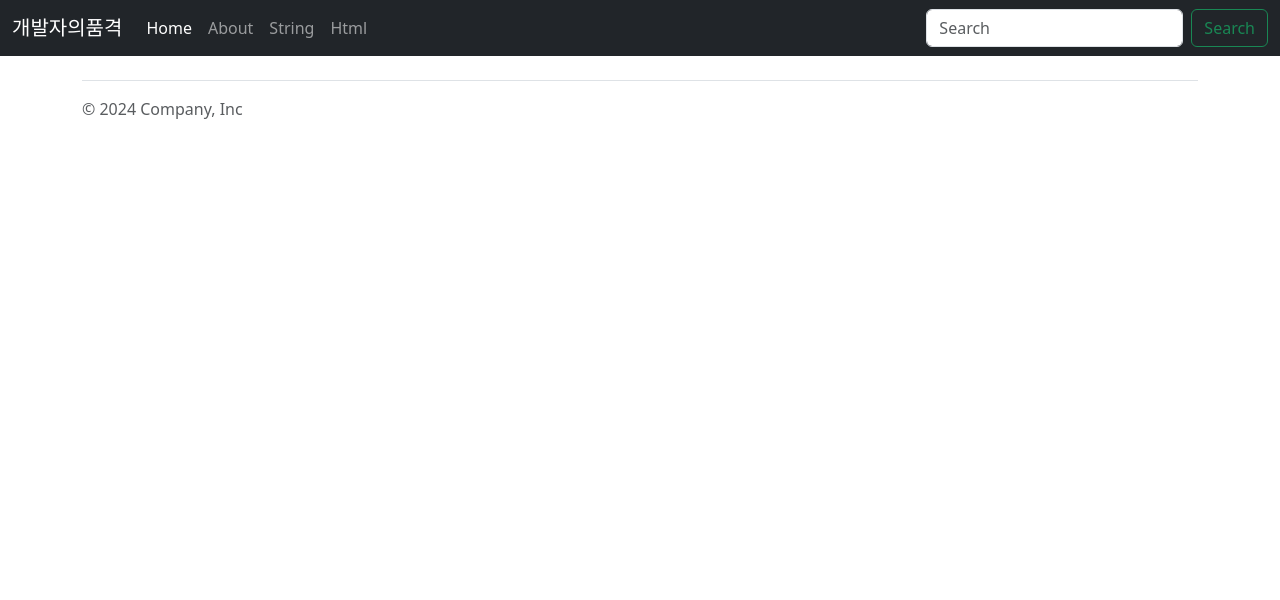
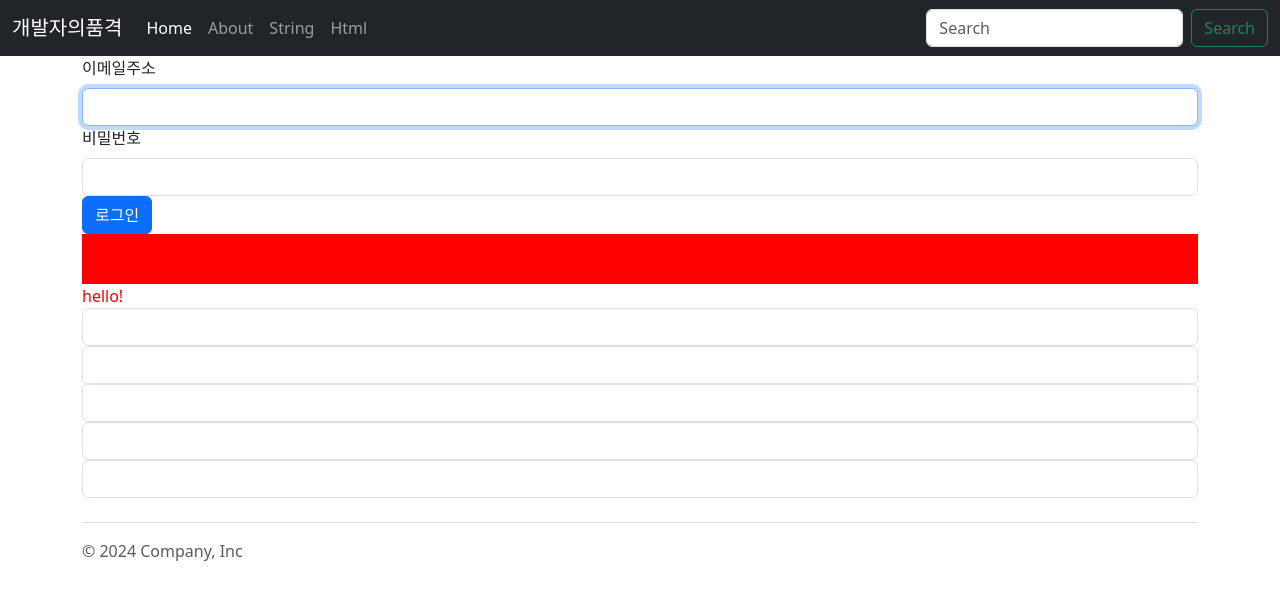
Before and after one commit to YeongBinByeon/vue-developer, a Vue app in the folder project/: page /advanced/directive in a window 1280 px wide. Shown: the top 600 px of the page. Built offline with nearby package versions, Linux system fonts and the light colour scheme.

Commit message:
2-1. Custom Directive

```diff
--- a/project/src/main.js
+++ b/project/src/main.js
@@ -11,4 +11,44 @@
 app.use(store)
 app.use(router)
 app.component('page-title', PageTitle) // 특정 컴포넌트를 글로벌하게 선언하여 다른 곳에서 아요할 수 있다.
+app.directive('focus', {
+  mounted(el, binding) {
+    el.focus()
+  }
+})
+app.directive('lowercase', {
+  mounted(el) {
+    el.addEventListener('input', (event) => {
+      console.log(event.target.value)
+      event.target.value = event.target.value.toLowerCase()
+    })
+  }
+})
+app.directive('uppercase', {
+  mounted(el) {
+    el.addEventListener('input', (event) => {
+      event.target.value = event.target.value.toUpperCase()
+    })
+  }
+})
+app.directive('number', {
+  mounted(el) {
+    el.addEventListener('input', (event) => {
+      console.log(event.target.value)
+      event.target.value = event.target.value.replace(/\D/g, '')
+    })
+  }
+})
+
+app.directive('korean', {
+  mounted(el) {
+    el.addEventListener('input', (event) => {
+      console.log(event.target.value)
+      event.target.value = event.target.value.replace(
+        /[^ㄱ-ㅎ|ㅏ-ㅣ|가-힣]/g,
+        ''
+      )
+    })
+  }
+})
 app.mount('#app')
--- a/project/src/router/index.js
+++ b/project/src/router/index.js
@@ -199,6 +199,14 @@
       import(
         /* webpackChunkName: "advanced", webpackPrefetch:true */ '../views/5_advanced/ProvideView.vue'
       )
+  },
+  {
+    path: '/advanced/directive',
+    name: 'CustomDirectiveView',
+    component: () =>
+      import(
+        /* webpackChunkName: "advanced", webpackPrefetch:true */ '../views/5_advanced/CustomDirectiveView.vue'
+      )
   }
 ]
 
--- /dev/null
+++ b/project/src/views/5_advanced/CustomDirectiveView.vue
@@ -0,0 +1,99 @@
+<template>
+  <div>
+    <div>
+      <label for="email" class="form-label">이메일주소</label>
+      <input type="email" name="" id="email" class="form-control" v-focus />
+    </div>
+    <div>
+      <label for="pw" class="form-label">비밀번호</label>
+      <input type="password" name="" id="pw" class="form-control" />
+    </div>
+    <div>
+      <button class="btn btn-primary">로그인</button>
+    </div>
+    <div v-color="color" style="height: 50px"></div>
+    <div v-demo="{ color: 'red', text: 'hello!' }"></div>
+    <div>
+      <input type="text" name="" id="" v-lowercase class="form-control" />
+    </div>
+    <div>
+      <input type="text" name="" id="" v-uppercase class="form-control" />
+    </div>
+    <div>
+      <input type="text" name="" id="" v-number class="form-control" />
+      <input type="number" name="" id="" class="form-control" />
+    </div>
+    <div>
+      <input type="text" name="" id="" v-korean class="form-control" />
+    </div>
+  </div>
+</template>
+<script>
+export default {
+  components: {},
+  directives: {
+    // focus: {
+    //   // el은 element, binding은 바인딩한 어떤 data를 가져온다.
+    //   mounted(el, binding) {
+    //     el.focus()
+    //   }
+    // },
+    // lowercase: {
+    //   mounted(el) {
+    //     el.addEventListener('input', (event) => {
+    //       console.log(event.target.value)
+    //       event.target.value = event.target.value.toLowerCase()
+    //     })
+    //   }
+    // },
+    // uppercase: {
+    //   mounted(el) {
+    //     el.addEventListener('input', (event) => {
+    //       event.target.value = event.target.value.toUpperCase()
+    //     })
+    //   }
+    // },
+    // number: {
+    //   mounted(el) {
+    //     el.addEventListener('input', (event) => {
+    //       console.log(event.target.value)
+    //       event.target.value = event.target.value.replace(/\D/g, '')
+    //     })
+    //   }
+    // },
+    // korean: {
+    //   mounted(el) {
+    //     el.addEventListener('input', (event) => {
+    //       console.log(event.target.value)
+    //       event.target.value = event.target.value.replace(
+    //         /[^ㄱ-ㅎ|ㅏ-ㅣ|가-힣]/g,
+    //         ''
+    //       )
+    //     })
+    //   }
+    // },
+    color: {
+      created(el, binding) {
+        console.log(binding.value)
+        el.style.backgroundColor = binding.value
+      }
+    },
+    demo: {
+      mounted(el, binding) {
+        el.innerText = binding.value.text
+        el.style.color = binding.value.color
+      }
+    }
+  },
+  data() {
+    return {
+      sampleData: '',
+      color: 'red'
+    }
+  },
+  created() {},
+  mounted() {},
+  unmounted() {},
+  methods: {}
+}
+</script>
```
